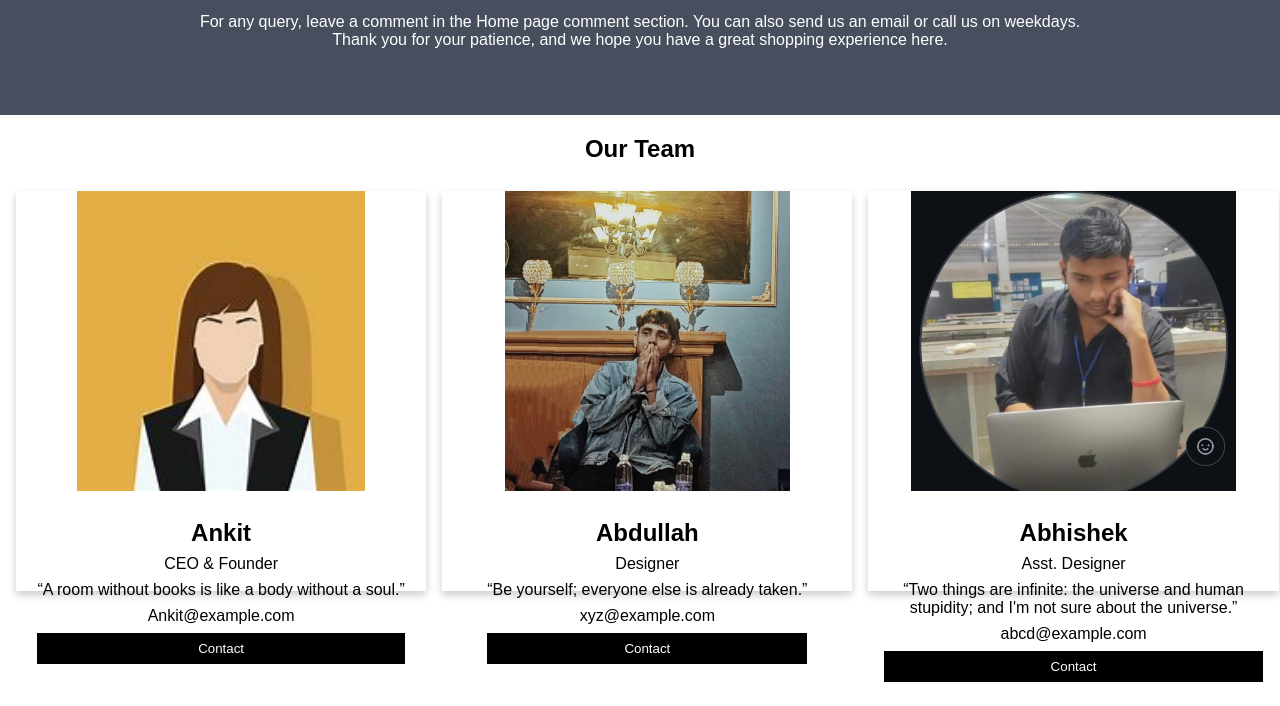
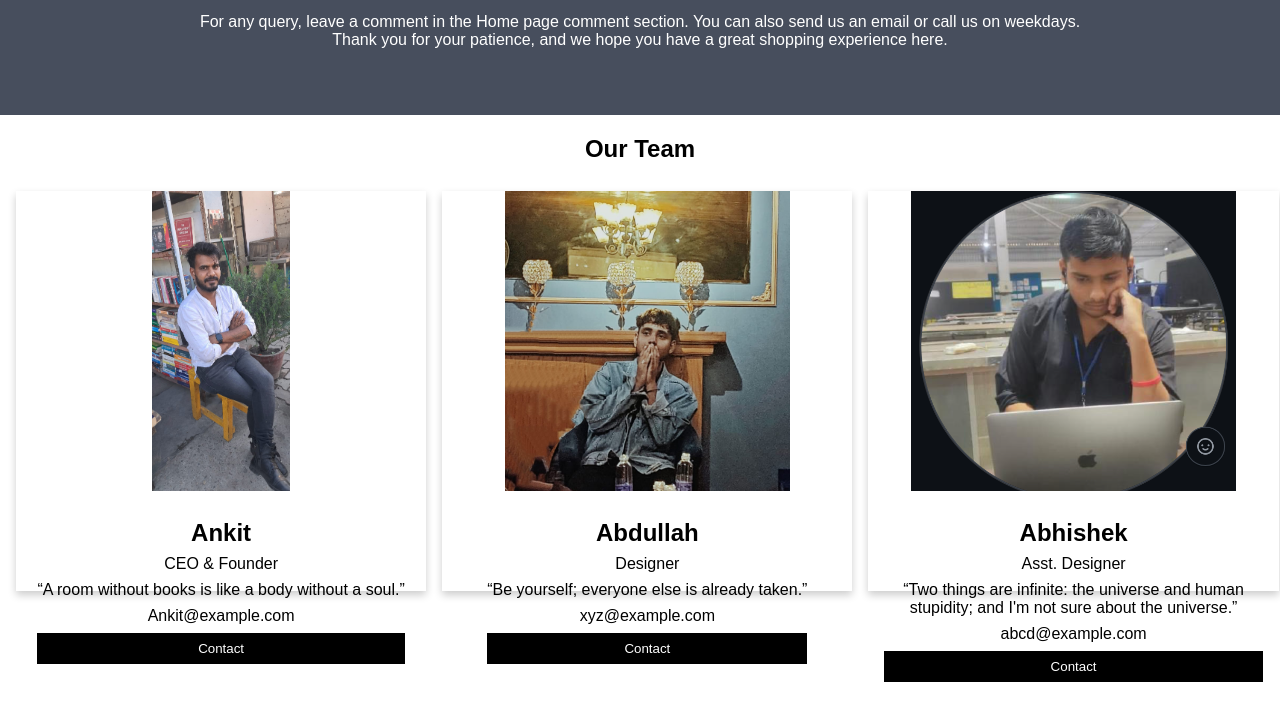
Before and after one commit to sm0sh/BookStore, a plain HTML site: page About.html in a window 1280 px wide. Shown: the part 151-857 px from the top of the page. Drawn offline with Linux system fonts and the light colour scheme.

Commit message:
Update About.html

```diff
--- a/About.html
+++ b/About.html
@@ -156,7 +156,7 @@ html {
   <div class="row">
     <div class="column">
       <div class="card">
-        <center><img src="./images/p1.jfif" alt="Ankit" style="width:100%; height:300px;"></center>
+        <center><img src="./images/ankit book store.jpeg" alt="Ankit" style="width:100%; height:300px;"></center>
         <div class="container">
           <h2>Ankit</h2>
           <p class="title">CEO & Founder</p>
```
